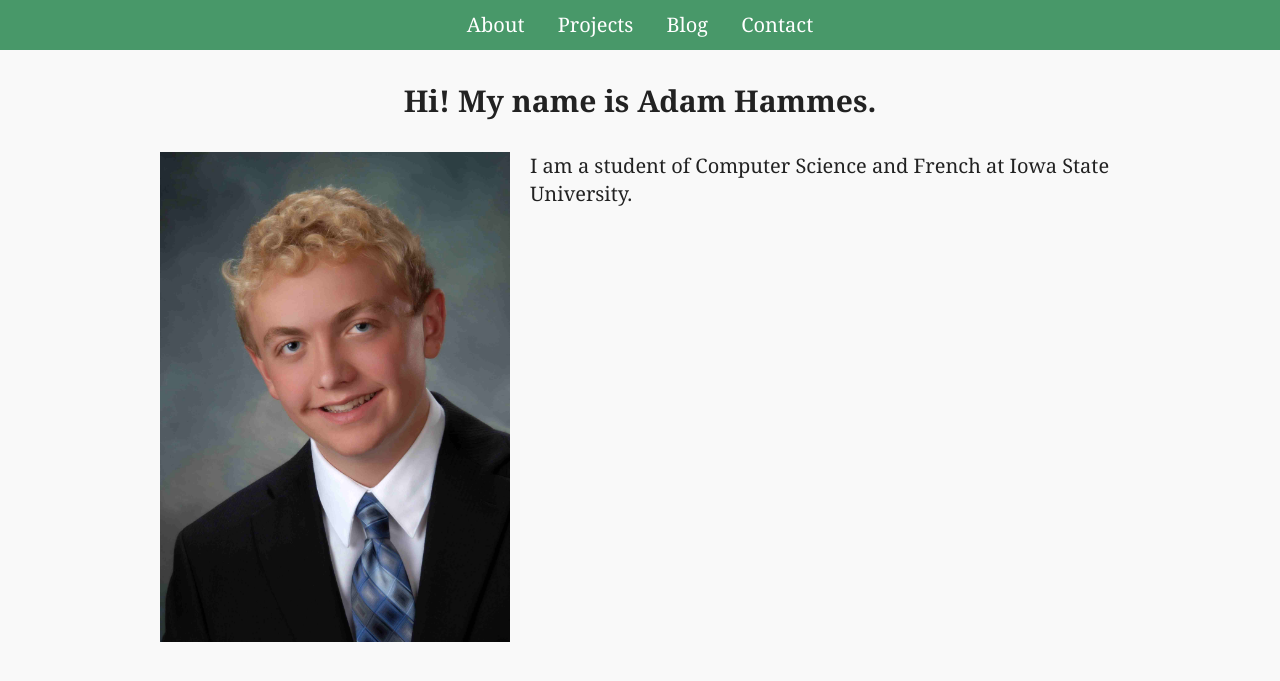
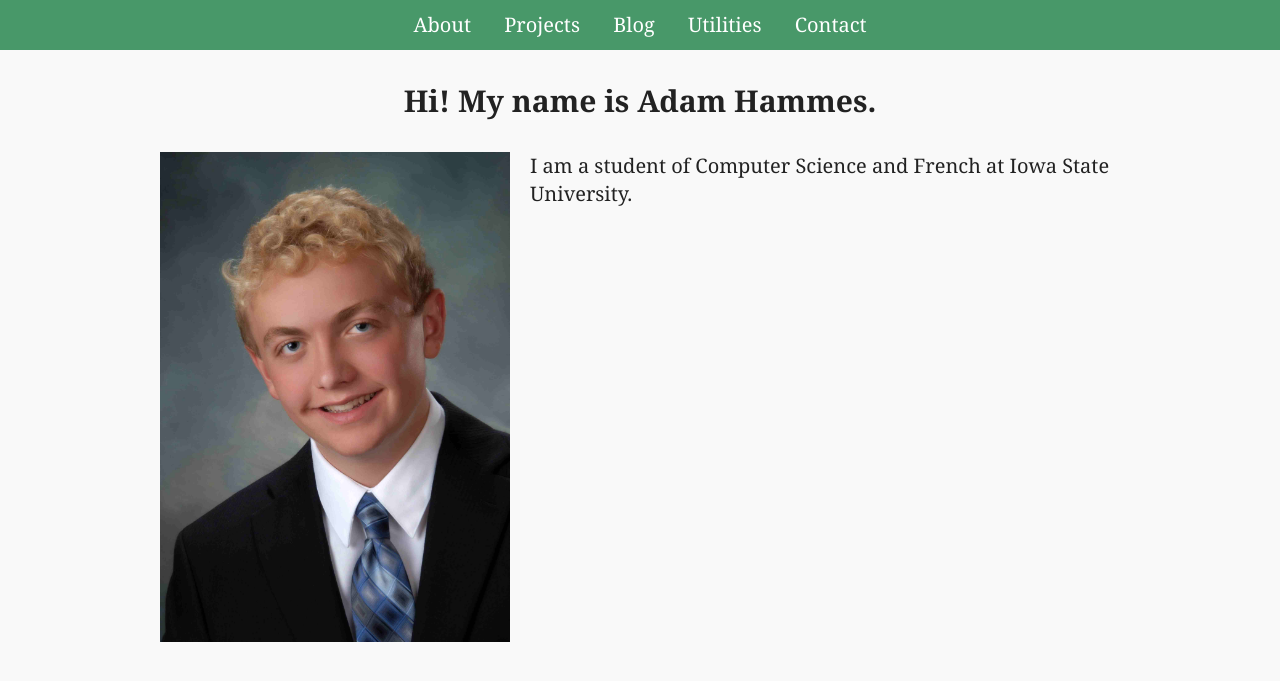
Before and after one commit to adamhammes/old-site, a Jekyll site: the page built from site/index.html, in a window 1280 px wide. Shown: the top 681 px of the page. Built offline with Jekyll 4.4.1, drawn with Linux system fonts in a browser that asks for light colours.

Commit message:
Add link on nav bar to utilities

```diff
--- a/site/_includes/header.html
+++ b/site/_includes/header.html
@@ -14,6 +14,7 @@
                 <li><a href="/">About</a></li>
                 <li><a href="/projects"> Projects</a></li>
                 <li><a href="/blog">Blog</a></li>
+                <li><a href="/utilities">Utilities</a></li>
                 <li><a href="/contact">Contact</a></li>
             </ul>
         </header>
```
